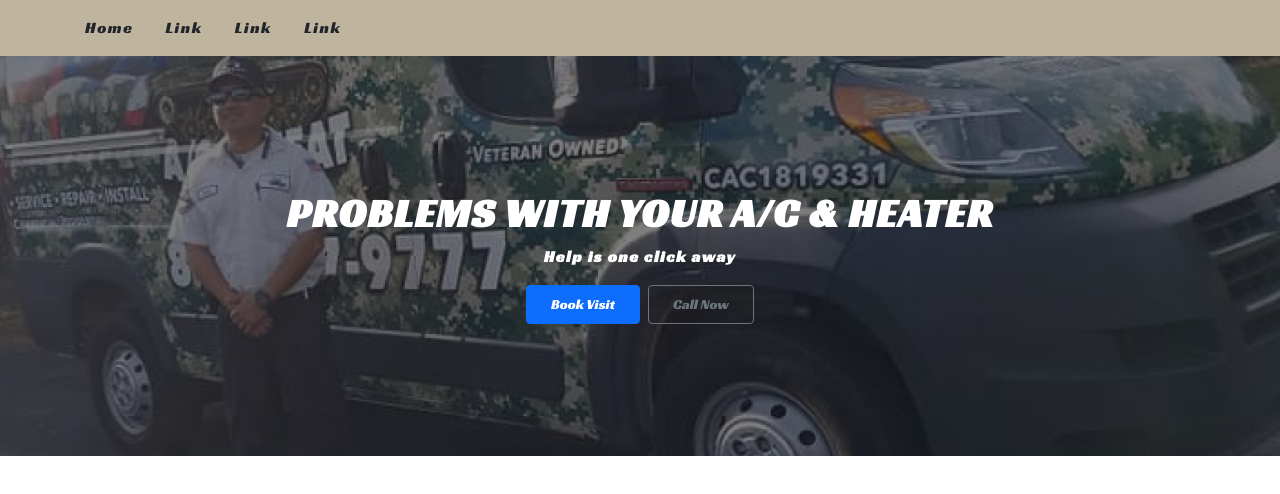
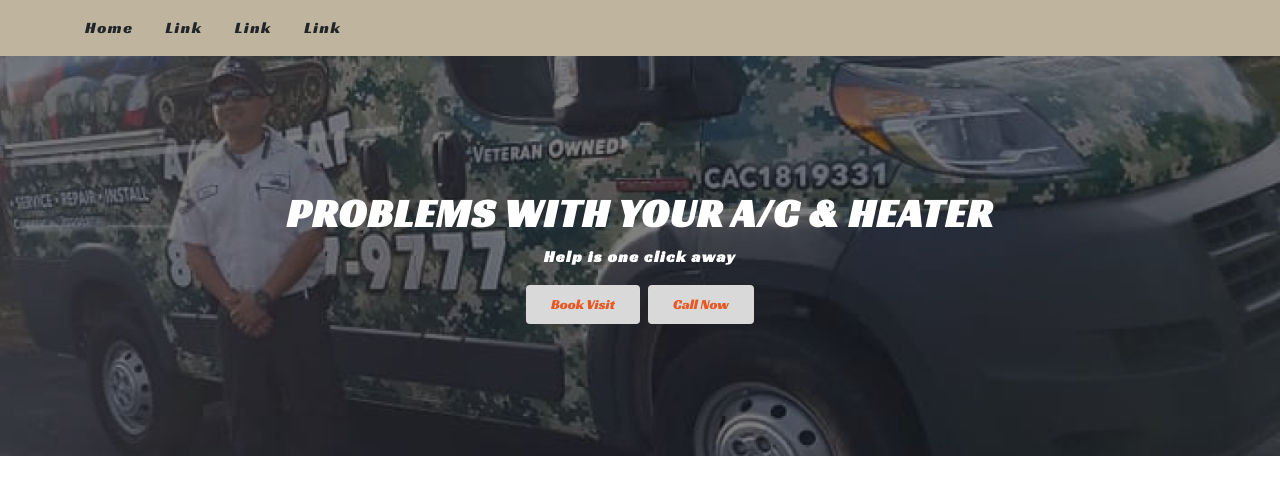
Before and after one commit to yohanJS/tankAc, a Vue app: page / in a window 1280 px wide. Shown: the top 494 px of the page. Built offline with nearby package versions, Linux system fonts and the light colour scheme.

Commit message:
- adding btn style

```diff
--- a/src/components/Home.vue
+++ b/src/components/Home.vue
@@ -74,8 +74,8 @@
     <div class="col-lg-6 mx-auto">
       <p class="m-0 text-white fw-bold">Help is one click away</p>
       <div class="d-flex justify-content-center gap-2 mt-3">
-        <button type="button" class="btn btn-primary btn-sm">Book Visit</button>
-        <button type="button" class="btn btn-outline-secondary btn-sm">Call Now</button>
+        <button type="button" class="btn btn-color text-color btn-sm">Book Visit</button>
+        <button type="button" class="btn btn-color text-color btn-sm">Call Now</button>
       </div>
     </div>
   </div>
@@ -116,7 +116,7 @@
 }
 
 .btn-color {
-  background-color: #101010;
+  background-color: #d9d9d9;
 }
 
 .btn-grad {
@@ -137,7 +137,7 @@
 }
 
 .text-color {
-  color: #cfdd51;
+  color: #E95722;
 }
 
 .toggler-icon {
```
